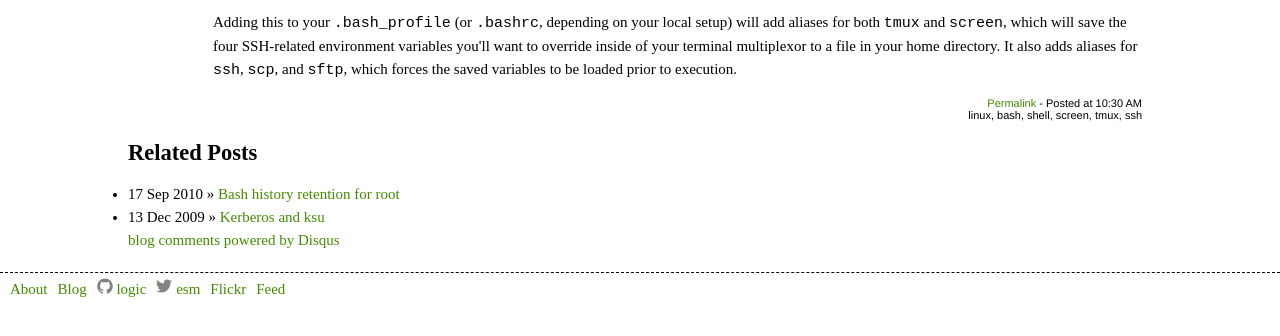
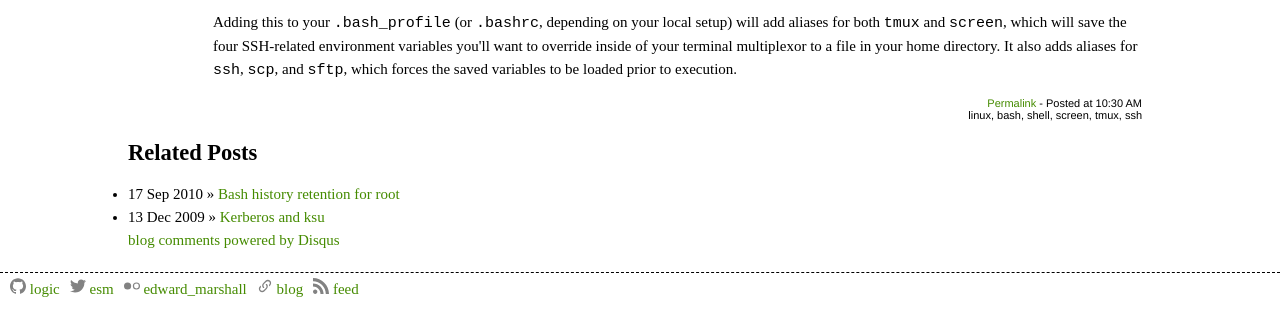
Before and after one commit to logic/logic.github.io, a Jekyll site: the page built from _posts/2012-02-15-terminal-multiplexing-and-ssh.html, in a window 1280 px wide, cut to the strip 437-773 px from the top of the page. Built offline with Jekyll 4.4.1, drawn with Linux system fonts in a browser that asks for light colours; some web fonts are replaced; comment, search, counter and statistics services are not loaded.

Commit message:
Add a few icons, some structural improvements.

```diff
--- a/_config.yml
+++ b/_config.yml
@@ -9,6 +9,7 @@ author:
   uri: "http://esm.logic.net/"
   twitter: "esm"
   github: "logic"
+  flickr: "edward_marshall"
 
 markdown: kramdown
 highlighter: pygments
--- a/_includes/footer.html
+++ b/_includes/footer.html
@@ -1,14 +1,10 @@
 <footer class="site-footer">
   <ul class="links">
-    <li><a href="/about.html">About</a></li>
-    <li><a href="{{ site.author.uri }}">Blog</a></li>
     {% if site.author.github %}
     <li>
       <a href="https://github.com/{{ site.author.github }}">
         <span class="icon  icon--github">
-          <svg viewBox="0 0 16 16" width="16px" height="16px">
-            <path fill="#828282" d="M7.999,0.431c-4.285,0-7.76,3.474-7.76,7.761 c0,3.428,2.223,6.337,5.307,7.363c0.388,0.071,0.53-0.168,0.53-0.374c0-0.184-0.007-0.672-0.01-1.32 c-2.159,0.469-2.614-1.04-2.614-1.04c-0.353-0.896-0.862-1.135-0.862-1.135c-0.705-0.481,0.053-0.472,0.053-0.472 c0.779,0.055,1.189,0.8,1.189,0.8c0.692,1.186,1.816,0.843,2.258,0.645c0.071-0.502,0.271-0.843,0.493-1.037 C4.86,11.425,3.049,10.76,3.049,7.786c0-0.847,0.302-1.54,0.799-2.082C3.768,5.507,3.501,4.718,3.924,3.65 c0,0,0.652-0.209,2.134,0.796C6.677,4.273,7.34,4.187,8,4.184c0.659,0.003,1.323,0.089,1.943,0.261 c1.482-1.004,2.132-0.796,2.132-0.796c0.423,1.068,0.157,1.857,0.077,2.054c0.497,0.542,0.798,1.235,0.798,2.082 c0,2.981-1.814,3.637-3.543,3.829c0.279,0.24,0.527,0.713,0.527,1.437c0,1.037-0.01,1.874-0.01,2.129 c0,0.208,0.14,0.449,0.534,0.373c3.081-1.028,5.302-3.935,5.302-7.362C15.76,3.906,12.285,0.431,7.999,0.431z"/>
-          </svg>
+          {% include icons/github.html %}
         </span>
         <span class="username">{{ site.author.github }}</span>
       </a>
@@ -18,17 +14,37 @@
     <li>
       <a href="https://twitter.com/{{ site.author.twitter }}">
         <span class="icon  icon--twitter">
-          <svg viewBox="0 0 16 16" width="16px" height="16px">
-            <path fill="#828282" d="M15.969,3.058c-0.586,0.26-1.217,0.436-1.878,0.515c0.675-0.405,1.194-1.045,1.438-1.809
-            c-0.632,0.375-1.332,0.647-2.076,0.793c-0.596-0.636-1.446-1.033-2.387-1.033c-1.806,0-3.27,1.464-3.27,3.27 c0,0.256,0.029,0.506,0.085,0.745C5.163,5.404,2.753,4.102,1.14,2.124C0.859,2.607,0.698,3.168,0.698,3.767 c0,1.134,0.577,2.135,1.455,2.722C1.616,6.472,1.112,6.325,0.671,6.08c0,0.014,0,0.027,0,0.041c0,1.584,1.127,2.906,2.623,3.206 C3.02,9.402,2.731,9.442,2.433,9.442c-0.211,0-0.416-0.021-0.615-0.059c0.416,1.299,1.624,2.245,3.055,2.271 c-1.119,0.877-2.529,1.4-4.061,1.4c-0.264,0-0.524-0.015-0.78-0.046c1.447,0.928,3.166,1.469,5.013,1.469 c6.015,0,9.304-4.983,9.304-9.304c0-0.142-0.003-0.283-0.009-0.423C14.976,4.29,15.531,3.714,15.969,3.058z"/>
-          </svg>
+          {% include icons/twitter.html %}
         </span>
-
         <span class="username">{{ site.author.twitter }}</span>
       </a>
     </li>
     {% endif %}
-    <li><a href="http://www.flickr.com/photos/edward_marshall">Flickr</a></li>
-    <li><a href="/feed.xml" rel="alternate" type="application/atom+xml">Feed</a></li>
+    {% if site.author.flickr %}
+    <li>
+      <a href="https://www.flickr.com/photos/{{ site.author.flickr }}">
+        <span class="icon  icon--flickr">
+          {% include icons/flickr.html %}
+        </span>
+        <span class="username">{{ site.author.flickr }}</span>
+      </a>
+    </li>
+    {% endif %}
+    <li>
+      <a href="{{ site.author.uri }}">
+        <span class="icon  icon--link">
+          {% include icons/link.html %}
+        </span>
+        <span class="username">blog</span>
+      </a>
+    </li>
+    <li>
+      <a href="/feed.xml" rel="alternate" type="application/atom+xml">
+        <span class="icon  icon--rss">
+          {% include icons/rss.html %}
+        </span>
+        <span class="username">feed</span>
+      </a>
+    </li>
   </ul>
 </footer>
--- /dev/null
+++ b/_includes/icons/flickr.html
@@ -0,0 +1,10 @@
+<svg viewBox="0 0 100 100" width="16px" height="16px">
+<defs>
+  <mask id="maskFlickr">
+    <rect width="100%" height="100%" fill="#ffffff"/>
+    <circle cx="77.6" cy="50" r="15.0"/>
+  </mask>
+</defs>
+<circle fill="#828282" cx="22.4" cy="50" r="22.4"/>
+<circle fill="#828282" cx="77.6" cy="50" r="22.4" mask="url(#maskFlickr)"/>
+</svg>
--- /dev/null
+++ b/_includes/icons/github.html
@@ -0,0 +1,3 @@
+<svg viewBox="0 0 100 100" width="16px" height="16px">
+<path fill="#828282" d="M65.8,98.7c-2.5,0.5-3.4-1.1-3.4-2.4c0-1.6,0.1-7,0.1-13.7c0-4.7-1.6-7.7-3.4-9.3 c11.1-1.2,22.8-5.5,22.8-24.7c0-5.5-1.9-9.9-5.1-13.4c0.5-1.3,2.2-6.3-0.5-13.2c0,0-4.2-1.3-13.7,5.1c-4-1.1-8.3-1.7-12.5-1.7 c-4.2,0-8.5,0.6-12.5,1.7C27.9,20.6,23.7,22,23.7,22c-2.7,6.9-1,12-0.5,13.2c-3.2,3.5-5.2,8-5.2,13.4c0,19.2,11.7,23.4,22.8,24.7 c-1.4,1.2-2.7,3.5-3.2,6.7c-2.9,1.3-10.1,3.5-14.5-4.2c0,0-2.6-4.8-7.7-5.2c0,0-4.9-0.1-0.3,3c0,0,3.3,1.5,5.6,7.3 c0,0,2.9,8.9,16.8,5.9c0,4.2,0.1,8.1,0.1,9.3c0,1.3-0.9,2.9-3.4,2.4C14.3,92.1,0,73.3,0,51.2c0-27.6,22.4-50,50-50 c27.6,0,50,22.4,50,50C100,73.3,85.7,92.1,65.8,98.7z"/>
+</svg>
--- /dev/null
+++ b/_includes/icons/link.html
@@ -0,0 +1,3 @@
+<svg viewBox="0 0 24 24" width="16px" height="16px">
+<path fill="#828282" d="M10.59,13.41C11,13.8 11,14.44 10.59,14.83C10.2,15.22 9.56,15.22 9.17,14.83C7.22,12.88 7.22,9.71 9.17,7.76V7.76L12.71,4.22C14.66,2.27 17.83,2.27 19.78,4.22C21.73,6.17 21.73,9.34 19.78,11.29L18.29,12.78C18.3,11.96 18.17,11.14 17.89,10.36L18.36,9.88C19.54,8.71 19.54,6.81 18.36,5.64C17.19,4.46 15.29,4.46 14.12,5.64L10.59,9.17C9.41,10.34 9.41,12.24 10.59,13.41M13.41,9.17C13.8,8.78 14.44,8.78 14.83,9.17C16.78,11.12 16.78,14.29 14.83,16.24V16.24L11.29,19.78C9.34,21.73 6.17,21.73 4.22,19.78C2.27,17.83 2.27,14.66 4.22,12.71L5.71,11.22C5.7,12.04 5.83,12.86 6.11,13.65L5.64,14.12C4.46,15.29 4.46,17.19 5.64,18.36C6.81,19.54 8.71,19.54 9.88,18.36L13.41,14.83C14.59,13.66 14.59,11.76 13.41,10.59C13,10.2 13,9.56 13.41,9.17Z" />
+</svg>
--- /dev/null
+++ b/_includes/icons/rss.html
@@ -0,0 +1,3 @@
+<svg viewBox="0 0 16 16" width="16px" height="16px">
+<path fill="#828282" d="M12.8 16C12.8 8.978 7.022 3.2 0 3.2V0c8.777 0 16 7.223 16 16h-3.2zM2.194 11.61c1.21 0 2.195.985 2.195 2.196 0 1.21-.985 2.194-2.196 2.194C.984 16 0 15.017 0 13.806c0-1.21.983-2.195 2.194-2.195zM10.606 16h-3.11c0-4.113-3.383-7.497-7.496-7.497v-3.11c5.818 0 10.606 4.79 10.606 10.607z"/>
+</svg>
--- /dev/null
+++ b/_includes/icons/twitter.html
@@ -0,0 +1,3 @@
+<svg viewBox="0 0 100 100" width="16px" height="16px">
+<path fill="#828282" d="M100,19c-3.7,1.6-7.6,2.7-11.8,3.2c4.2-2.5,7.5-6.6,9-11.4c-4,2.4-8.4,4.1-13,5c-3.7-4-9.1-6.5-15-6.5 c-11.3,0-20.5,9.2-20.5,20.5c0,1.6,0.2,3.2,0.5,4.7c-17.1-0.9-32.2-9-42.3-21.4c-1.8,3-2.8,6.6-2.8,10.3c0,7.1,3.6,13.4,9.1,17.1 c-3.4-0.1-6.5-1-9.3-2.6c0,0.1,0,0.2,0,0.3c0,9.9,7.1,18.2,16.5,20.1c-1.7,0.5-3.5,0.7-5.4,0.7c-1.3,0-2.6-0.1-3.9-0.4 c2.6,8.1,10.2,14.1,19.2,14.2c-7,5.5-15.9,8.8-25.5,8.8c-1.7,0-3.3-0.1-4.9-0.3c9.1,5.8,19.9,9.2,31.4,9.2 c37.7,0,58.4-31.3,58.4-58.4c0-0.9,0-1.8-0.1-2.7C93.8,26.7,97.3,23.1,100,19z"/>
+</svg>
```
Also changed, not shown: 404.html (+6 -21 lines), about.html (deleted, +0 -8 lines), sitemap.xml (deleted, +0 -34 lines).
